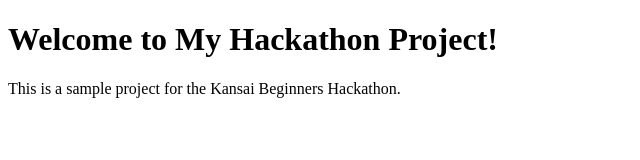
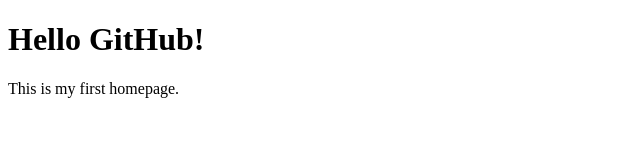
Before and after one commit to Yamaneko2711/I-want-to-study-easy, a plain HTML site: page index.html in a window 1280 px wide. Shown: the whole page, without its empty margins (0-640 px from the left). Drawn offline with Linux system fonts and the light colour scheme.

Commit message:
Add homepage content

```diff
--- a/index.html
+++ b/index.html
@@ -1,12 +1,11 @@
 <!DOCTYPE html>
-<html lang="ja">
-<head>
-    <meta charset="UTF-8">
-    <meta name="viewport" content="width=device-width, initial-scale=1.0">
-    <title>My Hackathon Project</title>
-</head>
-<body>
-    <h1>Welcome to My Hackathon Project!</h1>
-    <p>This is a sample project for the Kansai Beginners Hackathon.</p>
-</body>
+<html>
+  <head>
+    <meta charset="UTF-8" />
+    <title>My Homepage</title>
+  </head>
+  <body>
+    <h1>Hello GitHub!</h1>
+    <p>This is my first homepage.</p>
+  </body>
 </html>
```
